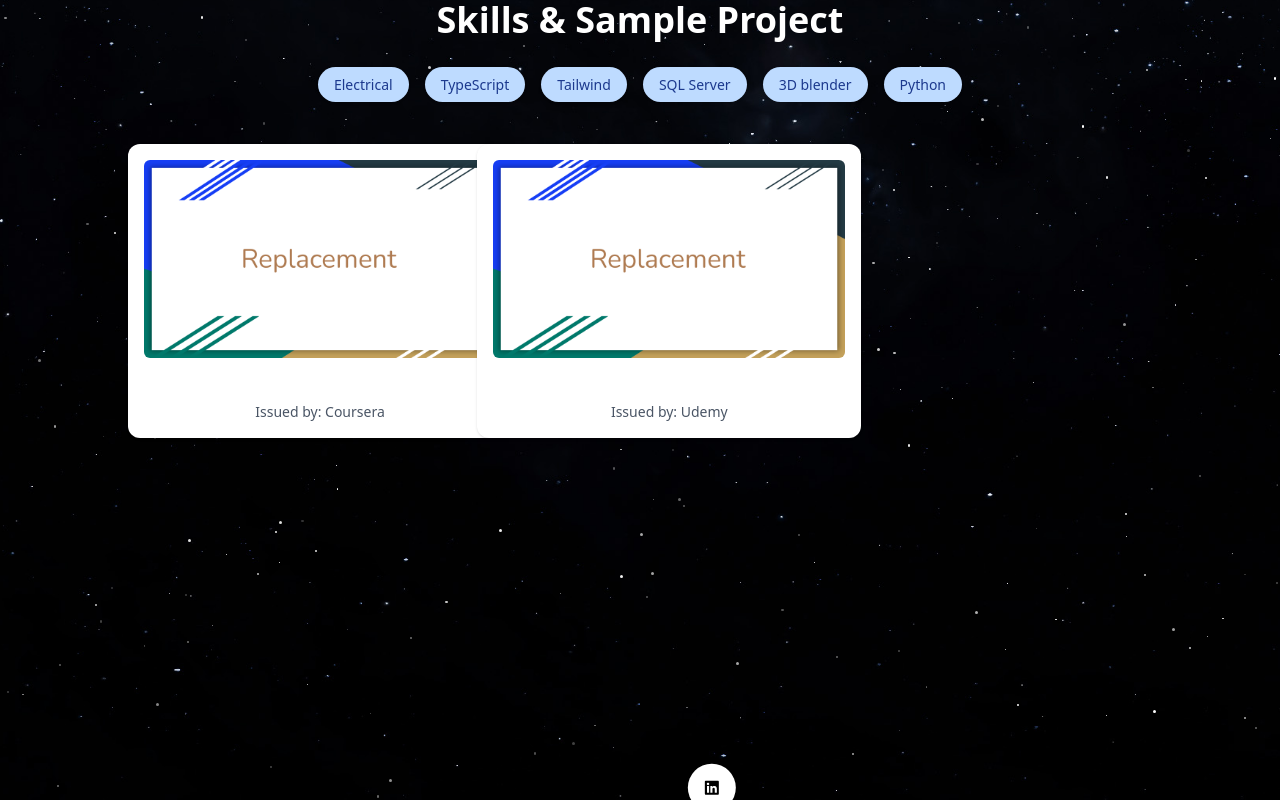
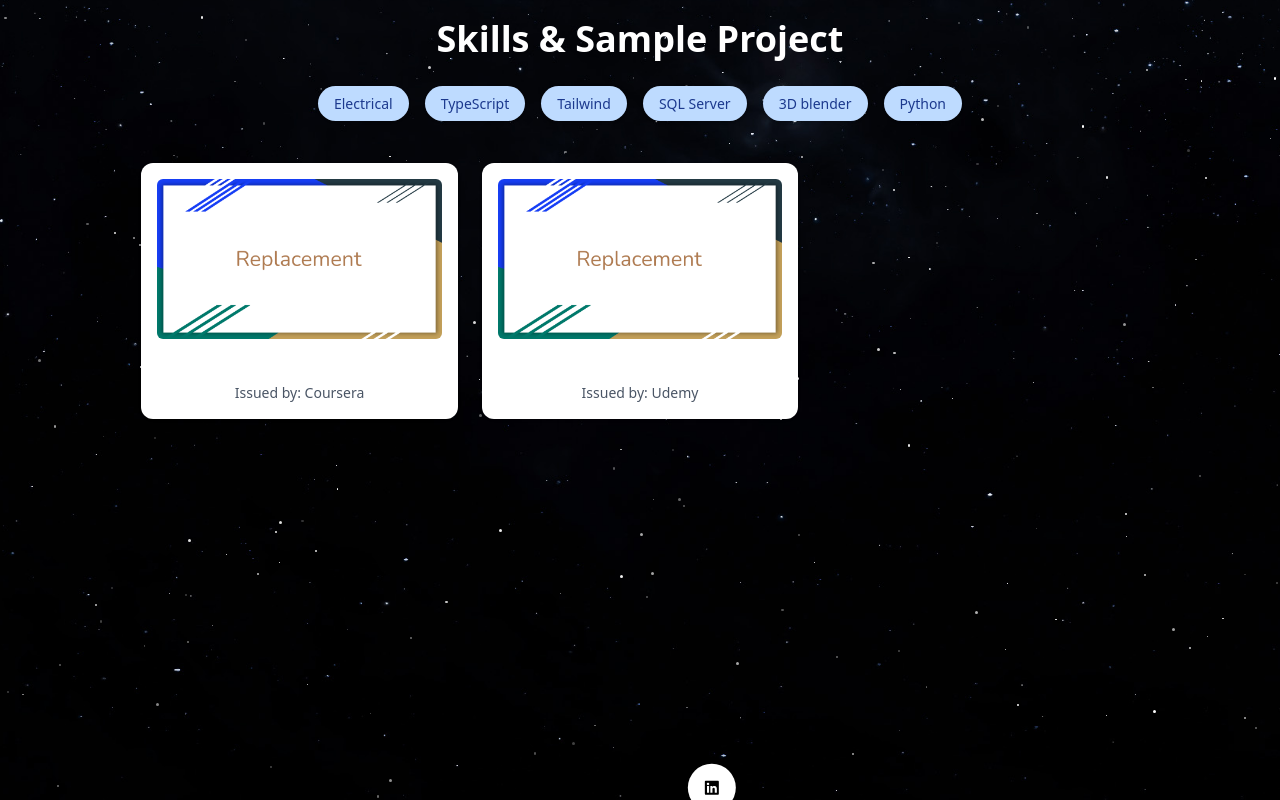
Before and after one commit to ZaField/portofolio, a React (Vite) app: page / in a window 1280 px wide. Shown: the part 1781-2581 px from the top of the page. Built offline with nearby package versions, Linux system fonts and the light colour scheme.

Commit message:
fixing certificate

```diff
--- a/src/component/reusable/certificate.tsx
+++ b/src/component/reusable/certificate.tsx
@@ -11,18 +11,17 @@ interface CertProps {
 const CertCard: React.FC<CertProps> = ({ cert }) => {
   return (
     <motion.div
-      className="bg-white rounded-xl shadow hover:shadow-lg transition-all p-4 w-full sm:w-72 md:w-80 lg:w-96"
+      className="bg-white p-4 rounded-xl shadow hover:shadow-lg transition-all"
       initial={{ opacity: 0, scale: 0.95 }}
       whileInView={{ opacity: 1, scale: 1 }}
-      viewport={{ once: true }}
       transition={{ duration: 0.4 }}
     >
       <img
         src={cert.image}
         alt={cert.title}
-        className="w-full aspect-video object-cover rounded-md mb-4"
+        className="w-full h-40 object-cover rounded-md mb-4"
       />
-      <h3 className="text-base sm:text-lg font-semibold">{cert.title}</h3>
+      <h3 className="text-lg font-semibold">{cert.title}</h3>
       <p className="text-sm text-gray-600">Issued by: {cert.issuer}</p>
     </motion.div>
   );
```
